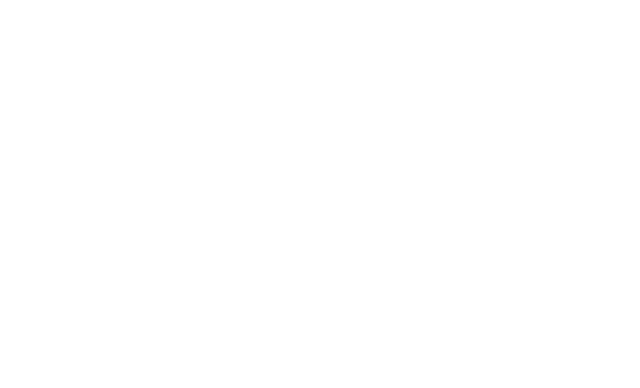
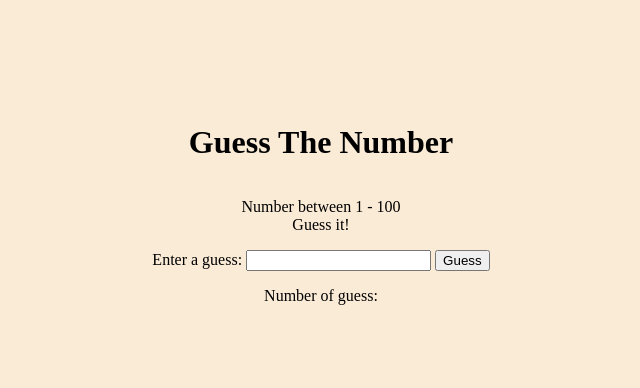
Before and after one commit to israfil3019/JS, a plain HTML site: page project1/index.html in a window 1280 px wide. Shown: the whole page, without its empty margins (319-959 px from the left). Drawn offline with Linux system fonts and the light colour scheme.

Commit message:
finish html-css part of guess-number

```diff
--- a/project1/index.html
+++ b/project1/index.html
@@ -1,5 +1,6 @@
 <!DOCTYPE html>
 <html lang="en">
+
 <head>
     <meta charset="UTF-8">
     <meta http-equiv="X-UA-Compatible" content="IE=edge">
@@ -7,7 +8,26 @@
     <link rel="stylesheet" href="style.css">
     <title>Guess Number</title>
 </head>
+
 <body>
-    <script src="ap.js"></script>
-</body>
+
+    <body>
+        <div class="container">
+            <h1>Guess The Number</h1>
+
+            <p>Number between 1 - 100<br>Guess it!</p>
+
+            <div class="form">
+                <label for="submit">Enter a guess: </label>
+                <input type="text" id="input" class="submit">
+                <input type="submit" value="Guess" id="submit">
+            </div>
+            <div class="result">
+                <p>Number of guess: <span id="guessNumber"></span></p>
+                <div class="upper-lower"></div>
+            </div>
+        </div>
+        <script src="ap.js"></script>
+    </body>
+
 </html>
--- a/project1/style.css
+++ b/project1/style.css
@@ -0,0 +1,14 @@
+body{
+    margin: 0;
+    padding: 0;
+    background-color: antiquewhite;
+}
+.container{
+    display: flex;
+    flex-direction: column;
+    justify-content:center;
+    align-items:center;
+    margin: 3% 5%;
+    padding: 5%;
+    text-align: center;
+}
```
